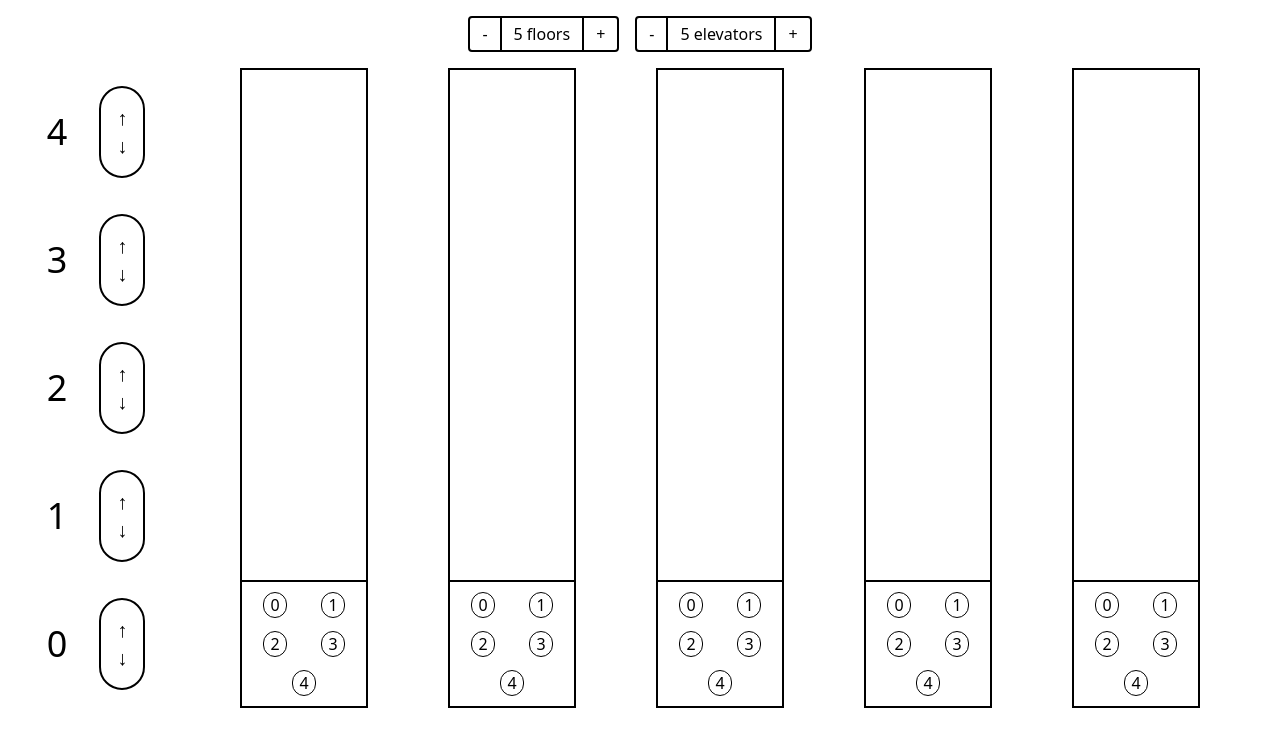
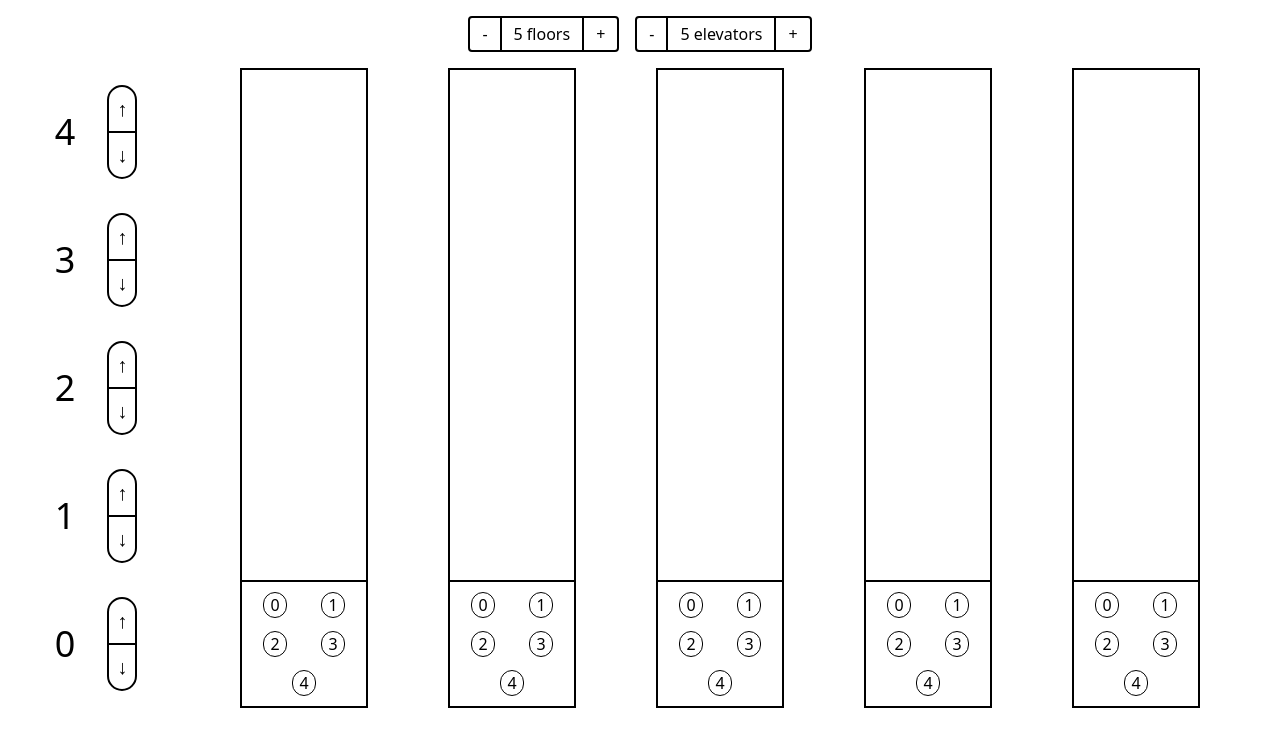
Before and after one commit to mrcxmrj/elevator-simulation, a React (Vite) app: page / in a window 1280 px wide. Shown: the top 746 px of the page. Built offline with nearby package versions, Linux system fonts and the light colour scheme.

Commit message:
style control panel

```diff
--- a/src/components/ControlColumn.tsx
+++ b/src/components/ControlColumn.tsx
@@ -37,12 +37,12 @@ function ControlPanel(props: ControlPanelProps) {
     return (
         <div className="h-32 flex justify-center items-center">
             <h1 className="mr-8 text-4xl">{props.floor}</h1>
-            <div className="w-fit h-fit p-4 rounded-full flex flex-col justify-center border-2 border-black text-xl">
+            <div className="w-fit h-fit  rounded-full flex flex-col justify-center border-2 border-black text-xl overflow-clip">
                 <button
                     onClick={() =>
                         props.onElevatorOrder(props.floor, Direction.Up)
                     }
-                    className="h-full hover:text-red-500"
+                    className="h-full p-2 border-b-2 border-black hover:bg-red-500 hover:bg-opacity-75"
                 >
                     {UP_ARROW}
                 </button>
@@ -50,7 +50,7 @@ function ControlPanel(props: ControlPanelProps) {
                     onClick={() =>
                         props.onElevatorOrder(props.floor, Direction.Down)
                     }
-                    className="h-full hover:text-red-500"
+                    className="h-full p-2 hover:bg-red-500 hover:bg-opacity-75"
                 >
                     {DOWN_ARROW}
                 </button>
--- a/src/hooks/useElevatorDispatcher.ts
+++ b/src/hooks/useElevatorDispatcher.ts
@@ -28,7 +28,6 @@ export default function useElevatorDispatcher(
     useEffect(() => {
         let updatedStates: ElevatorStateMap = {};
         for (let i = 0; i < elevatorNumber; i++) {
-            console.log(elevatorStates);
             if (elevatorStates[i] && elevatorStates[i].floor < floorNumber) {
                 updatedStates[i] = elevatorStates[i];
                 continue;
```
